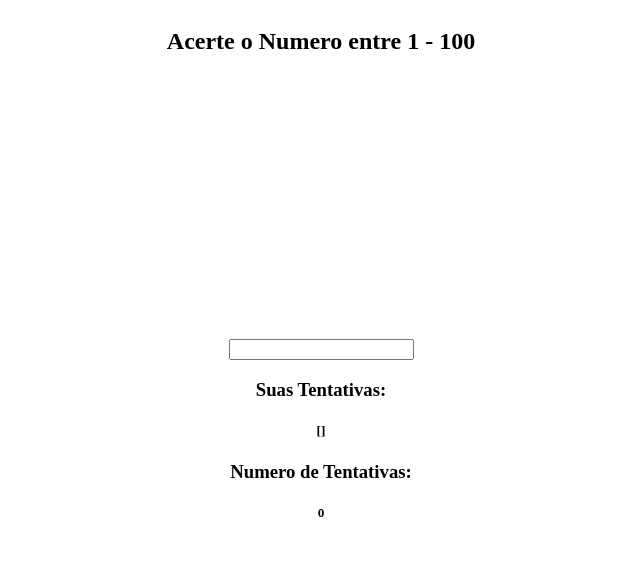
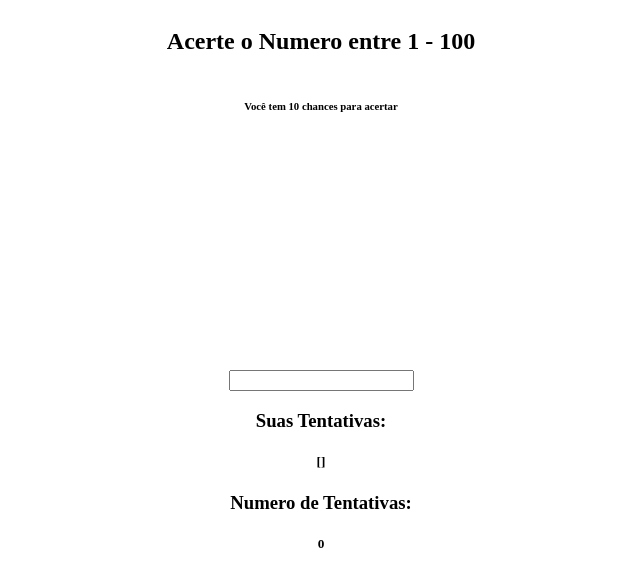
Before and after one commit to HenriqZimer/GuessTheNumber-VueJS, a Vue app: page / in a window 1280 px wide. Shown: the top 586 px of the page, without its empty margins (319-959 px from the left). Built offline with nearby package versions, Linux system fonts and the light colour scheme.

Commit message:
falta so estilizar

```diff
--- a/src/components/guessTheNumber.vue
+++ b/src/components/guessTheNumber.vue
@@ -1,6 +1,7 @@
 <template>
     <div class="guess">
       <h2>Acerte o Numero entre 1 - 100</h2>
+      <h6>Você tem 10 chances para acertar</h6>
       <h1 v-if="controlador == 1">Voce Ganhou</h1>
       <h1 v-else-if="controlador == 2">Voce Perdeu</h1>
 
```
